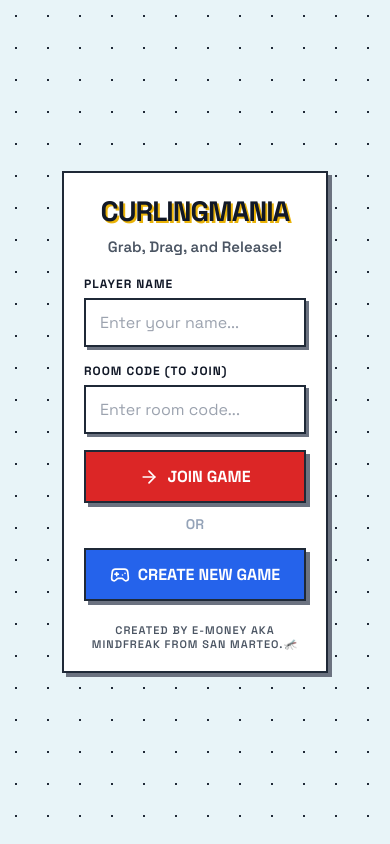
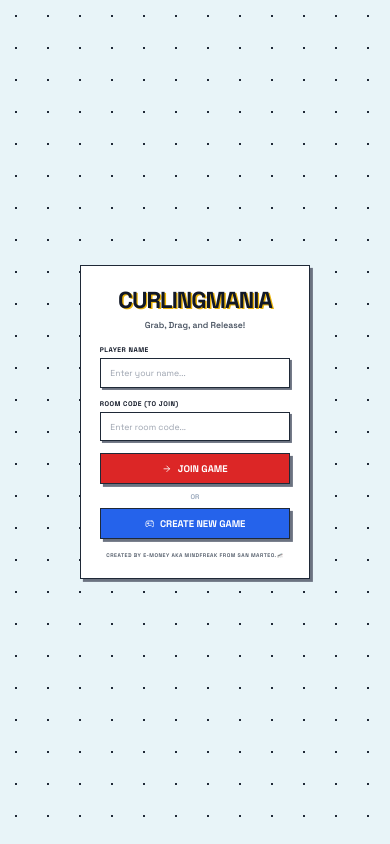
Before and after one commit to Breadmaster101/CurlingMania, a React (Vite) app: page / in a window 390 px wide. Built offline with nearby package versions, Linux system fonts and the light colour scheme; no server answers.

Commit message:
improve ui scaling

```diff
--- a/src/ConnectScreen.jsx
+++ b/src/ConnectScreen.jsx
@@ -2,6 +2,7 @@ import { useState } from 'react';
 import { store } from './store';
 import { Gamepad2, ArrowRight } from 'lucide-react';
 import { useGameStore } from './useGameStore';
+import ScaledMenuBox from './ScaledMenuBox';
 
 export default function ConnectScreen() {
    const [name, setName] = useState('');
@@ -18,7 +19,7 @@ export default function ConnectScreen() {
    }
 
    return (
-      <div className="menu-box">
+      <ScaledMenuBox>
          <h1>CurlingMania</h1>
          <p>Grab, Drag, and Release!</p>
 
@@ -43,6 +44,6 @@ export default function ConnectScreen() {
          </div>
 
          {errorMsg && <p style={{ color: '#e11d48', marginTop: 15, fontWeight: 'bold' }}>{errorMsg}</p>}
-      </div>
+      </ScaledMenuBox>
    );
 }
--- a/src/GameOverScreen.jsx
+++ b/src/GameOverScreen.jsx
@@ -1,6 +1,7 @@
 import { useGameStore } from './useGameStore';
 import { store } from './store';
 import { Trophy, Home } from 'lucide-react';
+import ScaledMenuBox from './ScaledMenuBox';
 
 export default function GameOverScreen() {
     const { gameState, myId, isHost } = useGameStore();
@@ -10,7 +11,7 @@ export default function GameOverScreen() {
     const winner = sortedPlayers.length > 0 ? sortedPlayers[0] : null;
 
     return (
-        <div className="menu-box">
+        <ScaledMenuBox>
             <h1 style={{ fontSize: 32, textAlign: 'center', marginBottom: '5px' }}>
                 <Trophy size={36} style={{ verticalAlign: 'middle', marginRight: '10px', color: '#f59e0b' }} />
                 Game Over!
@@ -50,6 +51,6 @@ export default function GameOverScreen() {
                     As the host, returning to the lobby will bring everyone with you.
                 </p>
             )}
-        </div>
+        </ScaledMenuBox>
     );
 }
--- a/src/LobbyScreen.jsx
+++ b/src/LobbyScreen.jsx
@@ -2,6 +2,7 @@ import { useState, useEffect } from 'react';
 import { store } from './store';
 import { useGameStore } from './useGameStore';
 import { Play, Swords, Sparkles, ListTodo } from 'lucide-react';
+import ScaledMenuBox from './ScaledMenuBox';
 import initialTodoRaw from '../todo.md?raw';
 
 const GAMEMODES = [
@@ -64,7 +65,7 @@ export default function LobbyScreen() {
 
     return (
         <>
-        <div className="menu-box menu-box-wide">
+        <ScaledMenuBox className="menu-box-wide">
             <h1 style={{fontSize: 28}}>Room Lobby</h1>
             <p style={{marginBottom: 15}}>Code: <strong style={{color: 'var(--primary)', fontSize: 22}}>{currentRoom}</strong></p>
 
@@ -115,7 +116,7 @@ export default function LobbyScreen() {
             ) : (
                 <p style={{color: 'var(--text-muted)', fontWeight: 600}}>Waiting for host to start...</p>
             )}
-        </div>
+        </ScaledMenuBox>
 
         <TodoCard />
         </>
--- /dev/null
+++ b/src/ScaledMenuBox.jsx
@@ -0,0 +1,64 @@
+import { useRef, useEffect } from 'react';
+
+// The "Create New Game" button is ~62px tall — use that as minimum gap on all sides
+const FLOAT_GAP = 62;
+const MIN_ZOOM = 0.35;
+
+/**
+ * A wrapper that replaces <div className="menu-box">.
+ * It applies CSS `zoom` to uniformly scale the card (exactly like ctrl -)
+ * so that it always floats with FLOAT_GAP px between the card edges and the viewport edges.
+ * On large screens, zoom=1 (no change). On small/short screens, the whole card shrinks.
+ */
+export default function ScaledMenuBox({ children, className = '', style = {} }) {
+  const ref = useRef(null);
+  const frameRef = useRef(null);
+
+  useEffect(() => {
+    const el = ref.current;
+    if (!el) return;
+
+    const recalc = () => {
+      // Read the current zoom so we can recover the natural (zoom=1) dimensions
+      // without resetting zoom (avoids flicker).
+      const currentZoom = parseFloat(el.style.zoom) || 1;
+      const rect = el.getBoundingClientRect();
+
+      // Recover unscaled natural dimensions
+      const naturalW = rect.width / currentZoom;
+      const naturalH = rect.height / currentZoom;
+
+      const availW = window.innerWidth - FLOAT_GAP * 2;
+      const availH = window.innerHeight - FLOAT_GAP * 2;
+
+      const z = Math.min(1, availW / naturalW, availH / naturalH);
+      el.style.zoom = String(Math.max(MIN_ZOOM, z));
+    };
+
+    const debouncedRecalc = () => {
+      if (frameRef.current) cancelAnimationFrame(frameRef.current);
+      frameRef.current = requestAnimationFrame(recalc);
+    };
+
+    // Initial calculation
+    recalc();
+
+    window.addEventListener('resize', debouncedRecalc);
+
+    // Watch for content changes (players joining lobby, errors appearing, etc.)
+    const mo = new MutationObserver(debouncedRecalc);
+    mo.observe(el, { childList: true, subtree: true });
+
+    return () => {
+      window.removeEventListener('resize', debouncedRecalc);
+      mo.disconnect();
+      if (frameRef.current) cancelAnimationFrame(frameRef.current);
+    };
+  }, []);
+
+  return (
+    <div ref={ref} className={`menu-box ${className}`} style={style}>
+      {children}
+    </div>
+  );
+}
--- a/src/index.css
+++ b/src/index.css
@@ -77,8 +77,6 @@ body, html, #root {
   text-align: center;
   width: 100%;
   max-width: 480px;
-  max-height: calc(100vh - var(--float-gap) * 2);
-  overflow-y: auto;
   display: flex;
   flex-direction: column;
   position: relative;
@@ -972,47 +970,8 @@ canvas:active { cursor: grabbing; }
   }
 }
 
-/* ─── Narrow screens (≤ 700px wide) — scale down width ─ */
+/* ─── Narrow screens: todo card adjustments ───────────── */
 @media (max-width: 700px) {
-  .menu-box {
-    padding: 24px;
-    max-width: calc(100vw - var(--float-gap) * 2);
-    max-height: calc(100vh - var(--float-gap) * 2);
-  }
-
-  .menu-box-wide {
-    max-width: calc(100vw - var(--float-gap) * 2);
-  }
-
-  .gamemode-card {
-    padding: 16px 10px;
-    box-shadow: 4px 4px 0 var(--shadow-color);
-  }
-
-  .gamemode-card-icon {
-    width: 40px;
-    height: 40px;
-    margin: 0 auto 10px;
-    box-shadow: 3px 3px 0 var(--shadow-color);
-  }
-
-  .gamemode-card-name {
-    font-size: 16px;
-    margin-bottom: 4px;
-  }
-
-  .gamemode-card-desc {
-    font-size: 12px;
-  }
-
-  .gamemode-card-check {
-    width: 26px;
-    height: 26px;
-    font-size: 14px;
-    top: -8px;
-    right: -8px;
-  }
-
   .todo-card {
     width: 260px;
     padding: 16px;
@@ -1043,194 +1002,8 @@ canvas:active { cursor: grabbing; }
   }
 }
 
-/* ─── Short or narrow screens — compact sizing (height/spacing only) ─ */
-@media (max-width: 700px), (max-height: 700px) {
-  .menu-box {
-    padding: 24px;
-    max-height: calc(100vh - var(--float-gap) * 2);
-  }
-
-  .menu-box h1 {
-    font-size: 32px;
-    letter-spacing: -1px;
-    text-shadow: 2px 2px 0 var(--secondary);
-  }
-
-  .menu-box p {
-    font-size: 15px;
-    margin-bottom: 20px;
-  }
-
-  .input-group {
-    margin-bottom: 16px;
-  }
-
-  .input-group label {
-    font-size: 12px;
-    margin-bottom: 6px;
-  }
-
-  input {
-    padding: 12px 14px;
-    font-size: 16px;
-    box-shadow: 3px 3px 0 var(--shadow-color);
-  }
-
-  .btn {
-    padding: 14px;
-    font-size: 16px;
-    margin-bottom: 12px;
-    gap: 8px;
-    box-shadow: 4px 4px 0 var(--shadow-color);
-  }
-
-  .player-list-box {
-    padding: 10px;
-    margin-bottom: 16px;
-    max-height: 180px;
-  }
-
-  .player-list-item {
-    padding: 10px 12px;
-    font-size: 14px;
-    margin-bottom: 6px;
-    box-shadow: 2px 2px 0 var(--shadow-color);
-  }
-
-  .gamemode-cards {
-    gap: 12px;
-    margin-bottom: 16px;
-  }
-
-  .color-dot {
-    width: 14px;
-    height: 14px;
-    margin-right: 10px;
-    border-width: 2px;
-    box-shadow: 1px 1px 0 var(--shadow-color);
-  }
-}
-
-/* ─── Very short screens (e.g. landscape laptop with small height) ── */
-@media (max-height: 600px) {
-  .menu-box {
-    padding: 16px 20px;
-  }
-
-  .menu-box h1 {
-    font-size: 26px;
-    margin-bottom: 4px;
-  }
-
-  .menu-box p {
-    font-size: 14px;
-    margin-bottom: 12px;
-  }
-
-  .input-group {
-    margin-bottom: 10px;
-  }
-
-  input {
-    padding: 10px 12px;
-    font-size: 15px;
-  }
-
-  .btn {
-    padding: 12px;
-    font-size: 15px;
-    margin-bottom: 8px;
-  }
-
-  .player-list-box {
-    max-height: 120px;
-    padding: 8px;
-    margin-bottom: 10px;
-  }
-
-  .player-list-item {
-    padding: 8px 10px;
-    font-size: 13px;
-  }
-
-  .gamemode-card {
-    padding: 12px 8px;
-  }
-
-  .gamemode-card-icon {
-    width: 32px;
-    height: 32px;
-    margin-bottom: 6px;
-  }
-
-  .gamemode-card-name {
-    font-size: 14px;
-  }
-
-  .gamemode-card-desc {
-    font-size: 11px;
-  }
-}
-
 /* ─── Mobile (≤ 640px) ─────────────────────────────────── */
 @media (max-width: 640px) {
-  body, html, #root {
-    overflow-y: auto;
-    height: 100%;
-    min-height: 100vh;
-    /* Prevent overscroll/bounce on iOS */
-    overscroll-behavior: none;
-    -webkit-overflow-scrolling: touch;
-  }
-
-  .menu-box {
-    padding: 20px;
-    max-width: calc(100vw - var(--float-gap) * 2);
-    max-height: calc(100vh - var(--float-gap) * 2);
-    box-shadow: 4px 4px 0 var(--shadow-color);
-  }
-
-  .menu-box h1 {
-    font-size: 28px;
-  }
-
-  .gamemode-cards {
-    flex-direction: column;
-    gap: 10px;
-  }
-
-  .gamemode-card {
-    display: flex;
-    align-items: center;
-    gap: 12px;
-    padding: 12px;
-    text-align: left;
-  }
-
-  .gamemode-card-icon {
-    margin: 0;
-    flex-shrink: 0;
-    width: 40px;
-    height: 40px;
-  }
-
-  .gamemode-card-name {
-    font-size: 15px;
-    margin-bottom: 2px;
-  }
-
-  .gamemode-card-desc {
-    font-size: 11px;
-  }
-
-  .gamemode-card-check {
-    width: 24px;
-    height: 24px;
-    font-size: 12px;
-    top: -6px;
-    right: -6px;
-  }
-
   /* Hide todo card on mobile */
   .todo-card {
     display: none;
@@ -1272,38 +1045,8 @@ canvas:active { cursor: grabbing; }
     box-shadow: 4px 4px 0 var(--shadow-color);
     max-width: 90vw;
   }
-}
 
-/* ─── Very small mobile (≤ 380px) ──────────────────────── */
-@media (max-width: 380px) {
-  .menu-box {
-    padding: 16px;
-    --float-gap: 40px;
-    max-width: calc(100vw - 80px);
-    max-height: calc(100vh - 80px);
-  }
-
-  .menu-box h1 {
-    font-size: 24px;
-    text-shadow: 2px 2px 0 var(--secondary);
-  }
-
-  .menu-box p {
-    font-size: 13px;
-    margin-bottom: 14px;
-  }
-
-  .btn {
-    padding: 12px;
-    font-size: 14px;
-    gap: 6px;
-  }
-
-  input {
-    padding: 10px 12px;
-    font-size: 15px;
-  }
-
+  /* Mobile HUD bar adjustments */
   .mobile-hud-bar {
     padding: 6px 8px;
     gap: 4px;
```
